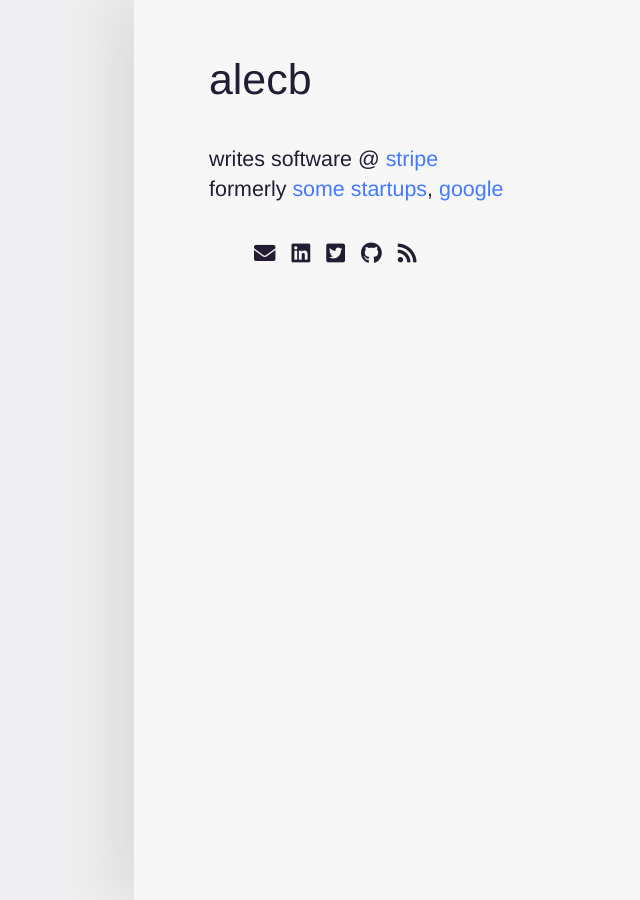
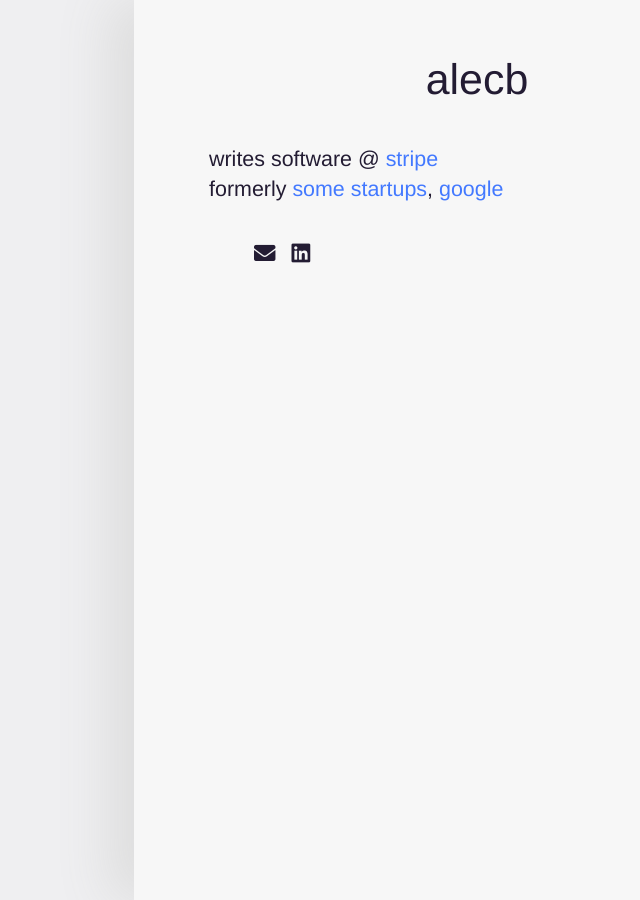
Before and after one commit to AlecBenzer/alecbenzer.github.com, a Jekyll site: the page built from index.md, in a window 1280 px wide. Shown: the whole page, without its empty margins (58-698 px from the left). Built offline with Jekyll 4.4.1, drawn with Linux system fonts in a browser that asks for light colours; nearby versions of some CDN libraries.

Commit message:
Center title, remove some icons

```diff
--- a/index.md
+++ b/index.md
@@ -6,6 +6,7 @@ layout: page
 <style>
     h1.title {
         margin-bottom: 0px;
+        text-align: center;
     }
 </style>
 
@@ -14,9 +15,9 @@ formerly [some](https://level.com) [startups](https://imagen.ai), [google](https
 
 <a href="mailto:hi@alecb.me"><i class="fas fa-envelope"></i></a>
 <a href="https://linkedin.com/in/alecbz"><i class="fab fa-linkedin"></i></a>
-<a href="https://twitter.com/alecbzr"><i class="fab fa-twitter-square"></i></a>
-<a href="https://github.com/alecbz"><i class="fab fa-github"></i></a>
-<a href="/feed.xml"><i class="fas fa-rss"></i></a>
+<!--<a href="https://twitter.com/alecbzr"><i class="fab fa-twitter-square"></i></a>-->
+<!--<a href="https://github.com/alecbz"><i class="fab fa-github"></i></a>-->
+<!--<a href="/feed.xml"><i class="fas fa-rss"></i></a>-->
 {: .home-icons}
 
 <!--
```
